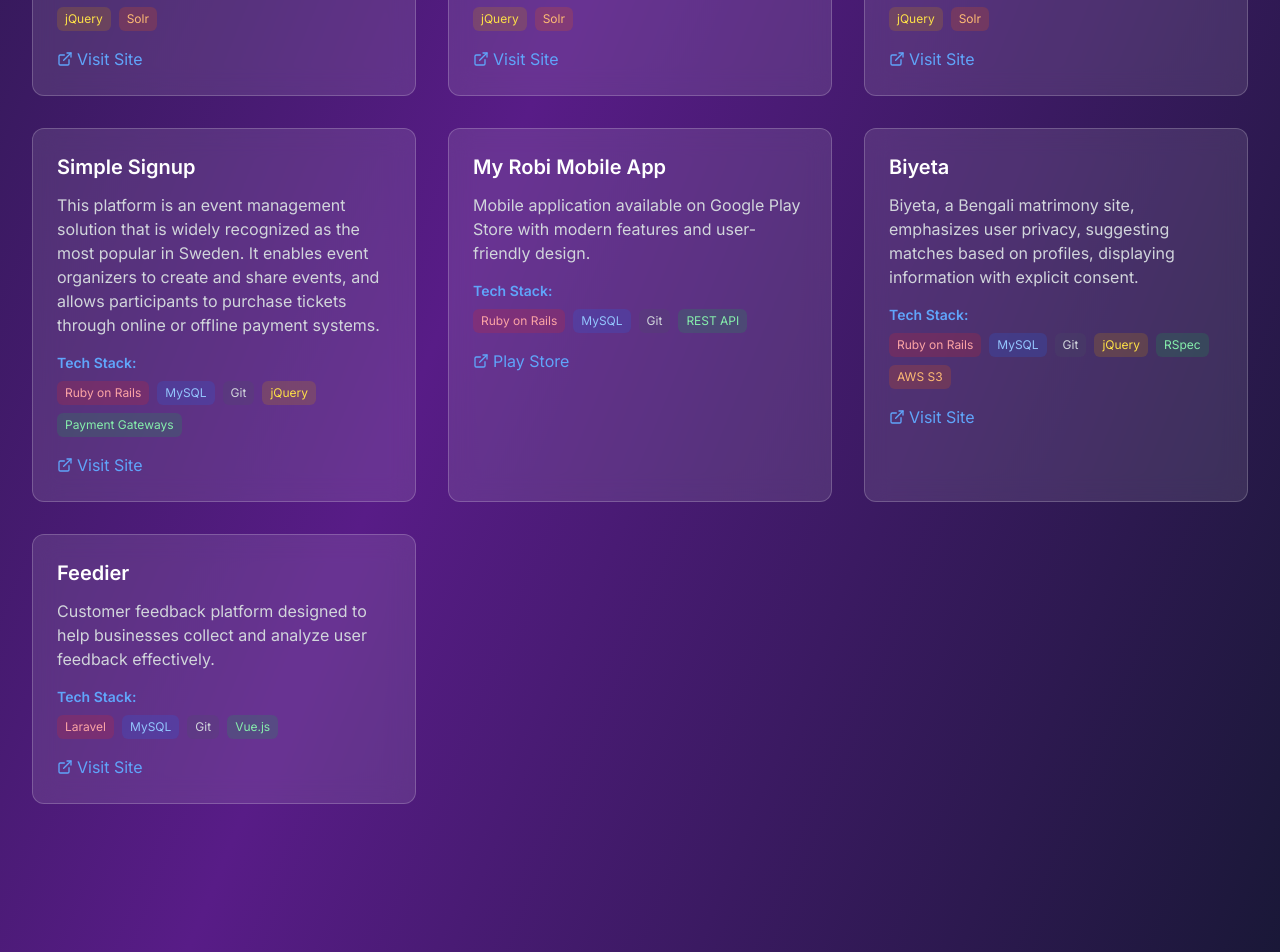
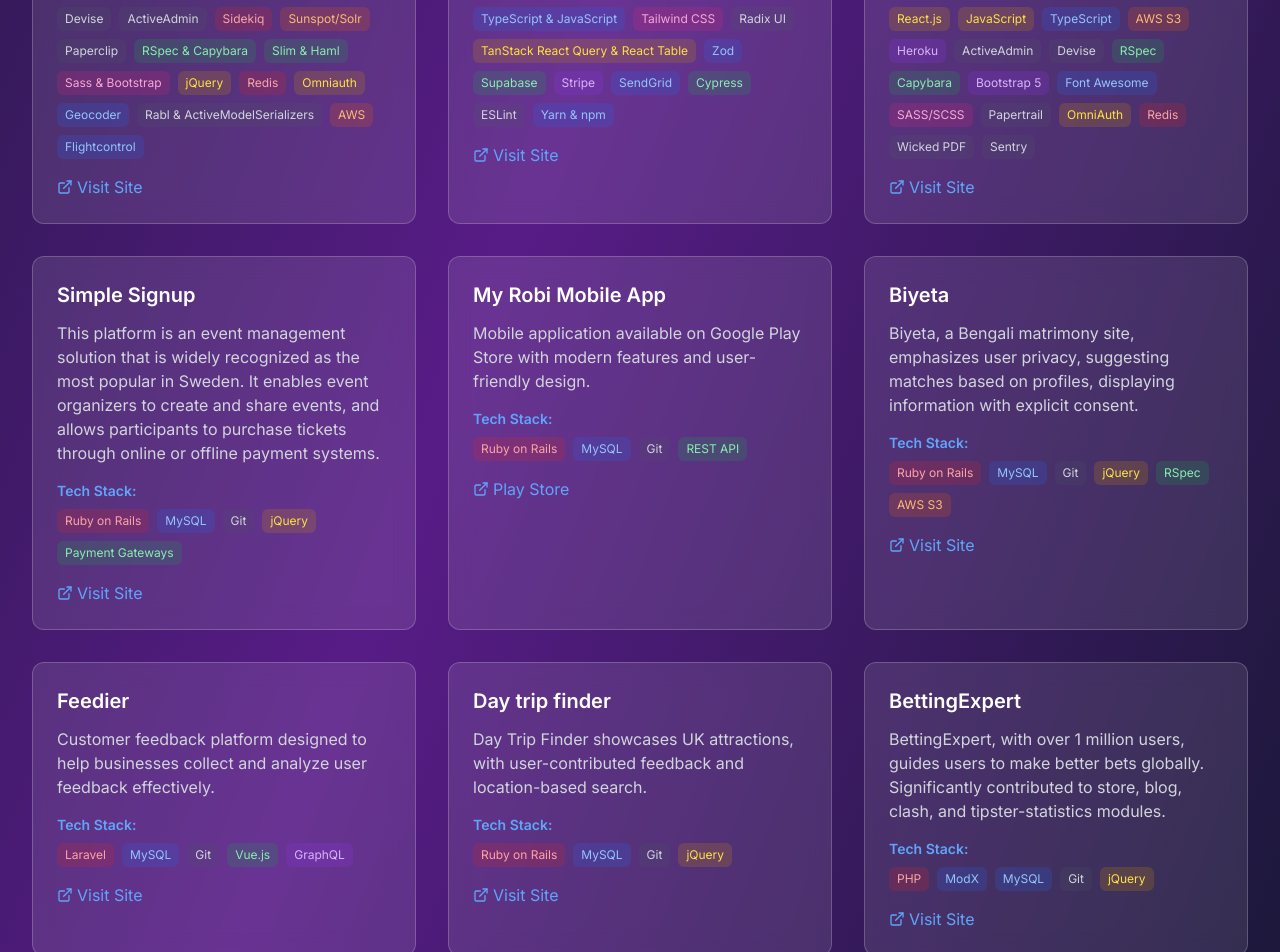
Before and after one commit to awlad/awlad-portfolio, a Next.js app: page / in a window 1280 px wide. Shown: the part 1740-2692 px from the top of the page. Built offline with nearby package versions, Linux system fonts and the light colour scheme.

Commit message:
Added project details

```diff
--- a/src/app/page.tsx
+++ b/src/app/page.tsx
@@ -51,7 +51,7 @@
                 />
               </motion.div>
               <h1 className="text-5xl md:text-7xl font-bold text-white mb-6">
-                Hi, I'm <span className="text-transparent bg-clip-text bg-gradient-to-r from-blue-400 to-purple-400">Awlad</span>
+                Hi, I&apos;m <span className="text-transparent bg-clip-text bg-gradient-to-r from-blue-400 to-purple-400">Awlad</span>
               </h1>
               <p className="text-xl md:text-2xl text-gray-300 mb-8 max-w-3xl mx-auto">
                 Software Developer passionate about creating innovative solutions and building exceptional user experiences
@@ -120,7 +120,7 @@
           >
             <h2 className="text-4xl md:text-5xl font-bold text-white mb-4">About Me</h2>
             <p className="text-gray-300 text-lg max-w-3xl mx-auto">
-              I'm a passionate software developer with expertise in modern web technologies.
+              I&apos;m a passionate software developer with expertise in modern web technologies.
               I love creating efficient, scalable solutions and have experience working with various
               technologies including React, Node.js, and mobile development.
             </p>
@@ -184,7 +184,7 @@
           >
             <h2 className="text-4xl md:text-5xl font-bold text-white mb-4">Featured Projects</h2>
             <p className="text-gray-300 text-lg max-w-3xl mx-auto">
-              Here are some of the projects I've worked on that showcase my skills and experience.
+              Here are some of the projects I&apos;ve worked on that showcase my skills and experience.
             </p>
           </motion.div>
 
@@ -203,12 +203,24 @@
               <div className="mb-4">
                 <h4 className="text-sm font-semibold text-blue-400 mb-2">Tech Stack:</h4>
                 <div className="flex flex-wrap gap-2">
-                  <span className="px-2 py-1 bg-red-600/20 text-red-300 rounded-md text-xs">Ruby on Rails</span>
+                  <span className="px-2 py-1 bg-red-600/20 text-red-300 rounded-md text-xs">Ruby (3.1.4)</span>
+                  <span className="px-2 py-1 bg-red-600/20 text-red-300 rounded-md text-xs">Ruby on Rails (6.1.7.4)</span>
                   <span className="px-2 py-1 bg-blue-600/20 text-blue-300 rounded-md text-xs">PostgreSQL</span>
-                  <span className="px-2 py-1 bg-purple-600/20 text-purple-300 rounded-md text-xs">Heroku</span>
-                  <span className="px-2 py-1 bg-green-600/20 text-green-300 rounded-md text-xs">RSpec</span>
+                  <span className="px-2 py-1 bg-gray-600/20 text-gray-300 rounded-md text-xs">Devise</span>
+                  <span className="px-2 py-1 bg-gray-600/20 text-gray-300 rounded-md text-xs">ActiveAdmin</span>
+                  <span className="px-2 py-1 bg-red-600/20 text-red-300 rounded-md text-xs">Sidekiq</span>
+                  <span className="px-2 py-1 bg-orange-600/20 text-orange-300 rounded-md text-xs">Sunspot/Solr</span>
+                  <span className="px-2 py-1 bg-gray-600/20 text-gray-300 rounded-md text-xs">Paperclip</span>
+                  <span className="px-2 py-1 bg-green-600/20 text-green-300 rounded-md text-xs">RSpec & Capybara</span>
+                  <span className="px-2 py-1 bg-green-600/20 text-green-300 rounded-md text-xs">Slim & Haml</span>
+                  <span className="px-2 py-1 bg-pink-600/20 text-pink-300 rounded-md text-xs">Sass & Bootstrap</span>
                   <span className="px-2 py-1 bg-yellow-600/20 text-yellow-300 rounded-md text-xs">jQuery</span>
-                  <span className="px-2 py-1 bg-orange-600/20 text-orange-300 rounded-md text-xs">Solr</span>
+                  <span className="px-2 py-1 bg-red-600/20 text-red-300 rounded-md text-xs">Redis</span>
+                  <span className="px-2 py-1 bg-yellow-600/20 text-yellow-300 rounded-md text-xs">Omniauth</span>
+                  <span className="px-2 py-1 bg-blue-600/20 text-blue-300 rounded-md text-xs">Geocoder</span>
+                  <span className="px-2 py-1 bg-gray-600/20 text-gray-300 rounded-md text-xs">Rabl & ActiveModelSerializers</span>
+                  <span className="px-2 py-1 bg-orange-600/20 text-orange-300 rounded-md text-xs">AWS</span>
+                  <span className="px-2 py-1 bg-blue-600/20 text-blue-300 rounded-md text-xs">Flightcontrol</span>
                 </div>
               </div>
               <div className="flex space-x-4">
@@ -238,12 +250,20 @@
               <div className="mb-4">
                 <h4 className="text-sm font-semibold text-blue-400 mb-2">Tech Stack:</h4>
                 <div className="flex flex-wrap gap-2">
-                  <span className="px-2 py-1 bg-red-600/20 text-red-300 rounded-md text-xs">Ruby on Rails</span>
-                  <span className="px-2 py-1 bg-blue-600/20 text-blue-300 rounded-md text-xs">PostgreSQL</span>
-                  <span className="px-2 py-1 bg-purple-600/20 text-purple-300 rounded-md text-xs">Heroku</span>
-                  <span className="px-2 py-1 bg-green-600/20 text-green-300 rounded-md text-xs">RSpec</span>
-                  <span className="px-2 py-1 bg-yellow-600/20 text-yellow-300 rounded-md text-xs">jQuery</span>
-                  <span className="px-2 py-1 bg-orange-600/20 text-orange-300 rounded-md text-xs">Solr</span>
+                  <span className="px-2 py-1 bg-yellow-600/20 text-yellow-300 rounded-md text-xs">React (with Vite)</span>
+                  <span className="px-2 py-1 bg-green-600/20 text-green-300 rounded-md text-xs">Supabase</span>
+                  <span className="px-2 py-1 bg-blue-600/20 text-blue-300 rounded-md text-xs">Posthresql</span>
+                  <span className="px-2 py-1 bg-blue-600/20 text-blue-300 rounded-md text-xs">TypeScript & JavaScript</span>
+                  <span className="px-2 py-1 bg-pink-600/20 text-pink-300 rounded-md text-xs">Tailwind CSS</span>
+                  <span className="px-2 py-1 bg-gray-600/20 text-gray-300 rounded-md text-xs">Radix UI</span>
+                  <span className="px-2 py-1 bg-yellow-600/20 text-yellow-300 rounded-md text-xs">TanStack React Query & React Table</span>
+                  <span className="px-2 py-1 bg-blue-600/20 text-blue-300 rounded-md text-xs">Zod</span>
+                  <span className="px-2 py-1 bg-green-600/20 text-green-300 rounded-md text-xs">Supabase</span>
+                  <span className="px-2 py-1 bg-purple-600/20 text-purple-300 rounded-md text-xs">Stripe</span>
+                  <span className="px-2 py-1 bg-blue-600/20 text-blue-300 rounded-md text-xs">SendGrid</span>
+                  <span className="px-2 py-1 bg-green-600/20 text-green-300 rounded-md text-xs">Cypress</span>
+                  <span className="px-2 py-1 bg-gray-600/20 text-gray-300 rounded-md text-xs">ESLint</span>
+                  <span className="px-2 py-1 bg-blue-600/20 text-blue-300 rounded-md text-xs">Yarn & npm</span>
                 </div>
               </div>
               <div className="flex space-x-4">
@@ -273,12 +293,26 @@
               <div className="mb-4">
                 <h4 className="text-sm font-semibold text-blue-400 mb-2">Tech Stack:</h4>
                 <div className="flex flex-wrap gap-2">
-                  <span className="px-2 py-1 bg-red-600/20 text-red-300 rounded-md text-xs">Ruby on Rails</span>
+                  <span className="px-2 py-1 bg-red-600/20 text-red-300 rounded-md text-xs">Ruby on Rails (6.1)</span>
+                  <span className="px-2 py-1 bg-red-600/20 text-red-300 rounded-md text-xs">Ruby (3.1.4)</span>
                   <span className="px-2 py-1 bg-blue-600/20 text-blue-300 rounded-md text-xs">PostgreSQL</span>
+                  <span className="px-2 py-1 bg-yellow-600/20 text-yellow-300 rounded-md text-xs">React.js</span>
+                  <span className="px-2 py-1 bg-yellow-600/20 text-yellow-300 rounded-md text-xs">JavaScript</span>
+                  <span className="px-2 py-1 bg-blue-600/20 text-blue-300 rounded-md text-xs">TypeScript</span>
+                  <span className="px-2 py-1 bg-orange-600/20 text-orange-300 rounded-md text-xs">AWS S3</span>
                   <span className="px-2 py-1 bg-purple-600/20 text-purple-300 rounded-md text-xs">Heroku</span>
+                  <span className="px-2 py-1 bg-gray-600/20 text-gray-300 rounded-md text-xs">ActiveAdmin</span>
+                  <span className="px-2 py-1 bg-gray-600/20 text-gray-300 rounded-md text-xs">Devise</span>
                   <span className="px-2 py-1 bg-green-600/20 text-green-300 rounded-md text-xs">RSpec</span>
-                  <span className="px-2 py-1 bg-yellow-600/20 text-yellow-300 rounded-md text-xs">jQuery</span>
-                  <span className="px-2 py-1 bg-orange-600/20 text-orange-300 rounded-md text-xs">Solr</span>
+                  <span className="px-2 py-1 bg-green-600/20 text-green-300 rounded-md text-xs">Capybara</span>
+                  <span className="px-2 py-1 bg-purple-600/20 text-purple-300 rounded-md text-xs">Bootstrap 5</span>
+                  <span className="px-2 py-1 bg-blue-600/20 text-blue-300 rounded-md text-xs">Font Awesome</span>
+                  <span className="px-2 py-1 bg-pink-600/20 text-pink-300 rounded-md text-xs">SASS/SCSS</span>
+                  <span className="px-2 py-1 bg-gray-600/20 text-gray-300 rounded-md text-xs">Papertrail</span>
+                  <span className="px-2 py-1 bg-yellow-600/20 text-yellow-300 rounded-md text-xs">OmniAuth</span>
+                  <span className="px-2 py-1 bg-red-600/20 text-red-300 rounded-md text-xs">Redis</span>
+                  <span className="px-2 py-1 bg-gray-600/20 text-gray-300 rounded-md text-xs">Wicked PDF</span>
+                  <span className="px-2 py-1 bg-gray-600/20 text-gray-300 rounded-md text-xs">Sentry</span>
                 </div>
               </div>
               <div className="flex space-x-4">
@@ -414,11 +448,79 @@
                   <span className="px-2 py-1 bg-blue-600/20 text-blue-300 rounded-md text-xs">MySQL</span>
                   <span className="px-2 py-1 bg-gray-600/20 text-gray-300 rounded-md text-xs">Git</span>
                   <span className="px-2 py-1 bg-green-600/20 text-green-300 rounded-md text-xs">Vue.js</span>
+                  <span className="px-2 py-1 bg-purple-600/20 text-purple-300 rounded-md text-xs">GraphQL</span>
                 </div>
               </div>
               <div className="flex space-x-4">
                 <a
                   href="https://feedier.ai/"
+                  target="_blank"
+                  rel="noopener noreferrer"
+                  className="flex items-center space-x-1 text-blue-400 hover:text-blue-300 transition-colors"
+                >
+                  <ExternalLink size={16} />
+                  <span>Visit Site</span>
+                </a>
+              </div>
+            </motion.div>
+
+            <motion.div
+              initial={{ opacity: 0, y: 20 }}
+              whileInView={{ opacity: 1, y: 0 }}
+              transition={{ duration: 0.8, delay: 0.8 }}
+              viewport={{ once: true }}
+              className="bg-white/10 backdrop-blur-md rounded-xl p-6 border border-white/20 hover:border-white/40 transition-all duration-300"
+            >
+              <h3 className="text-xl font-semibold text-white mb-3">Day trip finder</h3>
+              <p className="text-gray-300 mb-4">
+                Day Trip Finder showcases UK attractions, with user-contributed feedback and location-based search.
+              </p>
+              <div className="mb-4">
+                <h4 className="text-sm font-semibold text-blue-400 mb-2">Tech Stack:</h4>
+                <div className="flex flex-wrap gap-2">
+                  <span className="px-2 py-1 bg-red-600/20 text-red-300 rounded-md text-xs">Ruby on Rails</span>
+                  <span className="px-2 py-1 bg-blue-600/20 text-blue-300 rounded-md text-xs">MySQL</span>
+                  <span className="px-2 py-1 bg-gray-600/20 text-gray-300 rounded-md text-xs">Git</span>
+                  <span className="px-2 py-1 bg-yellow-600/20 text-yellow-300 rounded-md text-xs">jQuery</span>
+                </div>
+              </div>
+              <div className="flex space-x-4">
+                <a
+                  href="http://www.daytripfinder.co.uk/"
+                  target="_blank"
+                  rel="noopener noreferrer"
+                  className="flex items-center space-x-1 text-blue-400 hover:text-blue-300 transition-colors"
+                >
+                  <ExternalLink size={16} />
+                  <span>Visit Site</span>
+                </a>
+              </div>
+            </motion.div>
+
+            <motion.div
+              initial={{ opacity: 0, y: 20 }}
+              whileInView={{ opacity: 1, y: 0 }}
+              transition={{ duration: 0.8, delay: 0.9 }}
+              viewport={{ once: true }}
+              className="bg-white/10 backdrop-blur-md rounded-xl p-6 border border-white/20 hover:border-white/40 transition-all duration-300"
+            >
+              <h3 className="text-xl font-semibold text-white mb-3">BettingExpert</h3>
+              <p className="text-gray-300 mb-4">
+                BettingExpert, with over 1 million users, guides users to make better bets globally. Significantly contributed to store, blog, clash, and tipster-statistics modules.
+              </p>
+              <div className="mb-4">
+                <h4 className="text-sm font-semibold text-blue-400 mb-2">Tech Stack:</h4>
+                <div className="flex flex-wrap gap-2">
+                  <span className="px-2 py-1 bg-red-600/20 text-red-300 rounded-md text-xs">PHP</span>
+                  <span className="px-2 py-1 bg-blue-600/20 text-blue-300 rounded-md text-xs">ModX</span>
+                  <span className="px-2 py-1 bg-blue-600/20 text-blue-300 rounded-md text-xs">MySQL</span>
+                  <span className="px-2 py-1 bg-gray-600/20 text-gray-300 rounded-md text-xs">Git</span>
+                  <span className="px-2 py-1 bg-yellow-600/20 text-yellow-300 rounded-md text-xs">jQuery</span>
+                </div>
+              </div>
+              <div className="flex space-x-4">
+                <a
+                  href="https://www.bettingexpert.com/"
                   target="_blank"
                   rel="noopener noreferrer"
                   className="flex items-center space-x-1 text-blue-400 hover:text-blue-300 transition-colors"
@@ -442,9 +544,9 @@
             viewport={{ once: true }}
             className="text-center"
           >
-            <h2 className="text-4xl md:text-5xl font-bold text-white mb-8">Let's Connect</h2>
+            <h2 className="text-4xl md:text-5xl font-bold text-white mb-8">Let&apos;s Connect</h2>
             <p className="text-gray-300 text-lg mb-12 max-w-2xl mx-auto">
-              I'm always interested in discussing new opportunities and collaborating on exciting projects.
+              I&apos;m always interested in discussing new opportunities and collaborating on exciting projects.
             </p>
 
             <div className="flex justify-center space-x-8">
@@ -496,7 +598,7 @@
       <footer className="border-t border-white/10 py-8 px-4 sm:px-6 lg:px-8">
         <div className="max-w-7xl mx-auto text-center">
           <p className="text-gray-400">
-            © 2025 Awlad. Built with Next.js and Tailwind CSS.
+            © 2025 Awlad.
           </p>
         </div>
       </footer>
```
